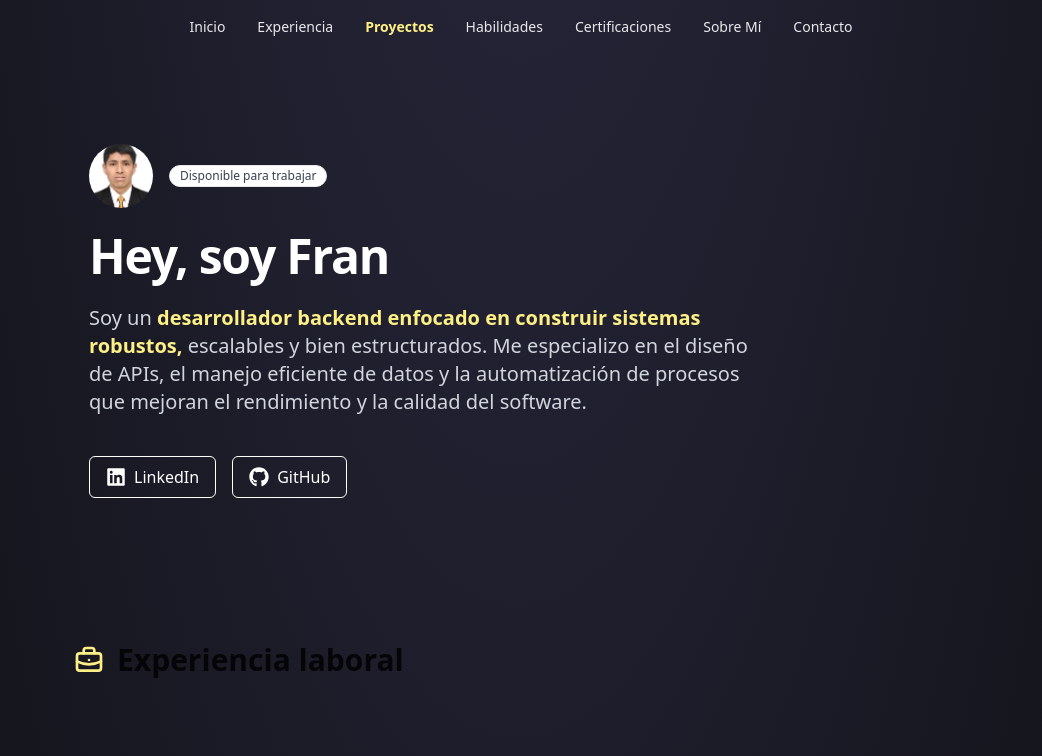
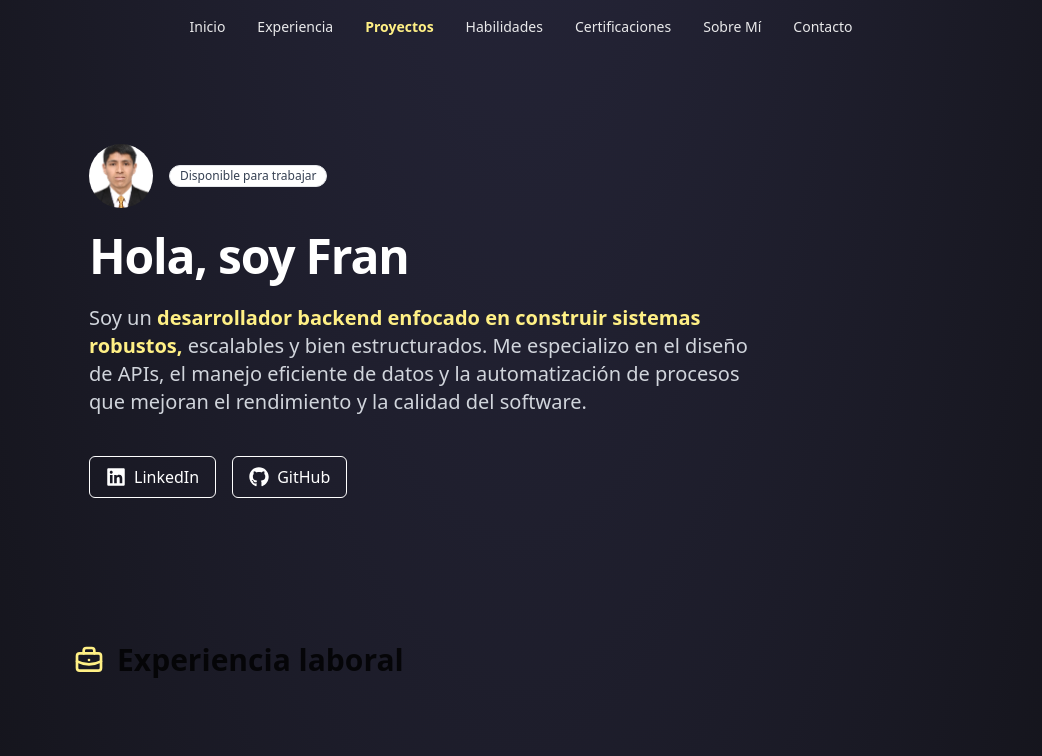
Before and after one commit to FrankValdezQuedo/portafolio_fran, a React (Vite) app: page / in a window 1280 px wide. Shown: the top 756 px of the page, without its empty margins (119-1161 px from the left). Built offline with nearby package versions, Linux system fonts and the light colour scheme.

Commit message:
correcto

```diff
--- a/src/components/Home.jsx
+++ b/src/components/Home.jsx
@@ -31,7 +31,7 @@ const Home = () => {
 
         {/* Título */}
         <h1 className="text-3xl sm:text-4xl md:text-5xl font-bold tracking-tight">
-          Hey, soy Fran
+          Hola, soy Fran
         </h1>
 
         {/* Descripción */}
```
